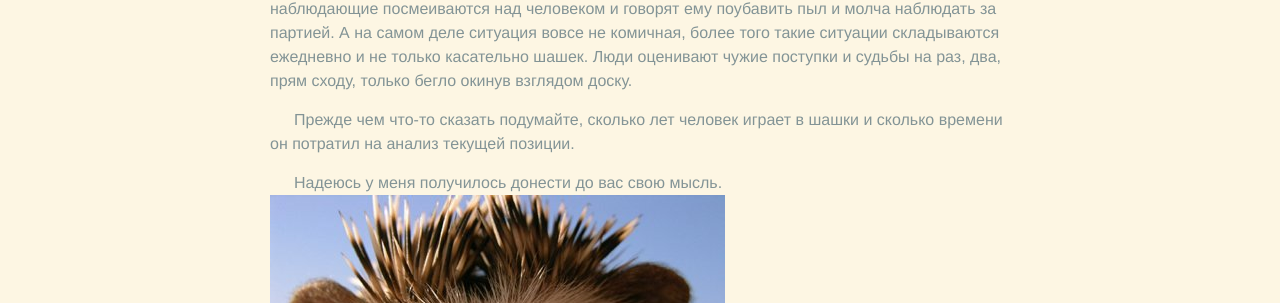
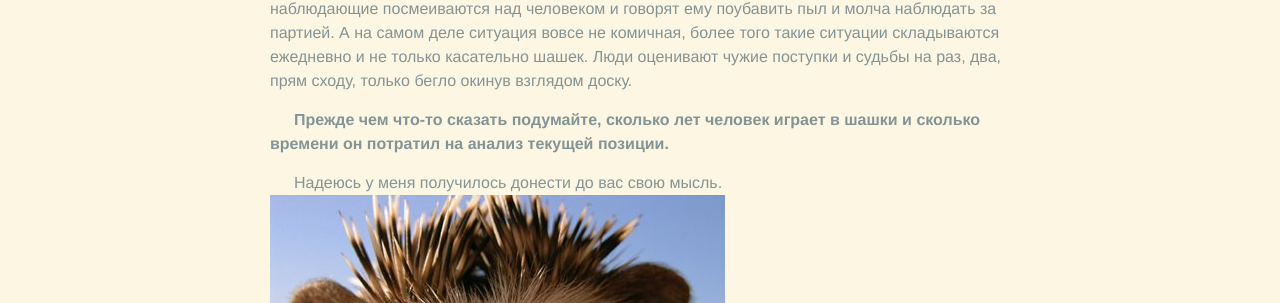
Before and after one commit to rednotes/rednotes.github.io, a Jekyll site: the page built from _posts/2015-03-19-checkers-thought-0.markdown, in a window 1280 px wide. Shown: the part 1612-1915 px from the top of the page. Built offline with Jekyll 4.4.1, drawn with Linux system fonts in a browser that asks for light colours.

Commit message:
Small fix

```diff
--- a/_posts/2015-03-19-checkers-thought-0.markdown
+++ b/_posts/2015-03-19-checkers-thought-0.markdown
@@ -78,8 +78,8 @@ tags: life
 касательно шашек. Люди оценивают чужие поступки и судьбы на раз, два,
 прям сходу, только бегло окинув взглядом доску.
 
-Прежде чем что-то сказать подумайте, сколько лет человек играет в шашки и
-сколько времени он потратил на анализ текущей позиции.
+__Прежде чем что-то сказать подумайте, сколько лет человек играет в шашки и
+сколько времени он потратил на анализ текущей позиции.__
 
 
 Надеюсь у меня получилось донести до вас свою мысль.
```
